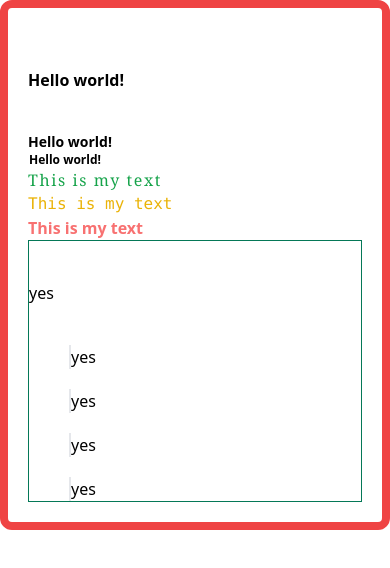
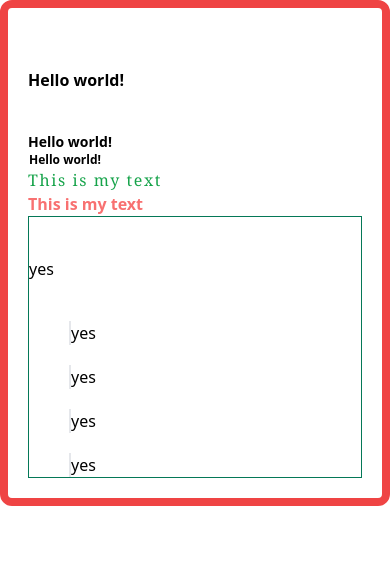
Before and after one commit to iamshahidameen/ailwindCSS-practice, a website: page TailwinCSS-Responsive-and-Square-Notation/ResponsiveAndCustomValues.html in a window 390 px wide. Drawn offline with nearby package versions, Linux system fonts and the light colour scheme; files that its build step writes are made by us from their sources.

Commit message:
also tested display block and display none on responsive utility classes

```diff
--- a/TailwinCSS-Responsive-and-Square-Notation/ResponsiveAndCustomValues.html
+++ b/TailwinCSS-Responsive-and-Square-Notation/ResponsiveAndCustomValues.html
@@ -20,8 +20,8 @@
         Hello world!
       </h6>
 
-      <p class="font-serif text-green-600 tracking-widest hover:tracking-tighter hover:font-bold inline-block">This is my text</p>
-      <p class="font-mono hover:font-serif text-yellow-500 subpixel-antialiased">This is my text</p>
+      <p class="font-serif text-green-600 tracking-widest hover:tracking-tighter hover:font-bold inline-block md:hidden">This is my text</p>
+      <p class="font-mono hover:font-serif text-yellow-500 subpixel-antialiased hidden md:block ">This is my text</p>
       <p class="font-sans font-bold md:font-serif text-red-400">This is my text</p>
 
       <nav><ul class="md:flex space-x-10 space-y-5 border border-emerald-700 divide-x-2 sm:inline-block md:w-[100%] sm:w-[300px]">
```
